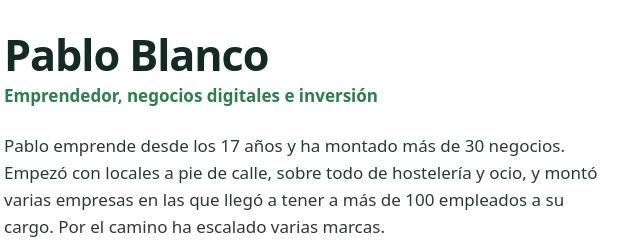
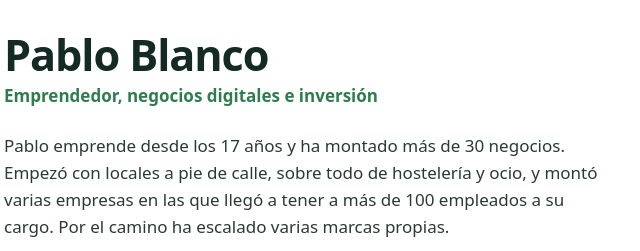
Before and after one commit to pabloblanco9791-dev/emprende-desde-casa, a plain HTML site: page index.html in a window 1280 px wide. Shown: the part 6700-6951 px from the top of the page, 514-1154 px from the left. Drawn offline with Linux system fonts and the light colour scheme; a small style sheet from the web is missing.

Commit message:
Bio: marcas propias
Co-Authored-By: Claude Opus 5.5 <noreply@anthropic.com>

```diff
--- a/index.html
+++ b/index.html
@@ -433,7 +433,7 @@
     <div>
       <h2>Pablo Blanco</h2>
       <p class="role">Emprendedor, negocios digitales e inversión</p>
-      <p>Pablo emprende desde los 17 años y ha montado más de 30 negocios. Empezó con locales a pie de calle, sobre todo de hostelería y ocio, y montó varias empresas en las que llegó a tener a más de 100 empleados a su cargo. Por el camino ha escalado varias marcas.</p>
+      <p>Pablo emprende desde los 17 años y ha montado más de 30 negocios. Empezó con locales a pie de calle, sobre todo de hostelería y ocio, y montó varias empresas en las que llegó a tener a más de 100 empleados a su cargo. Por el camino ha escalado varias marcas propias.</p>
       <p>Hasta que un día se cansó de ese modelo y decidió aprender internet, marketing y redes sociales. Totalmente autodidacta, empezó investigando en YouTube y probando por su cuenta.</p>
       <p>Hoy vive de negocios digitales que funcionan en piloto automático y sin empleados, y además se dedica al trading y a las inversiones. En esta formación enseña el camino que él mismo ha recorrido: de negocios con local y empleados a negocios digitales que se pueden llevar desde cualquier parte del mundo.</p>
       <div class="socials">
```
